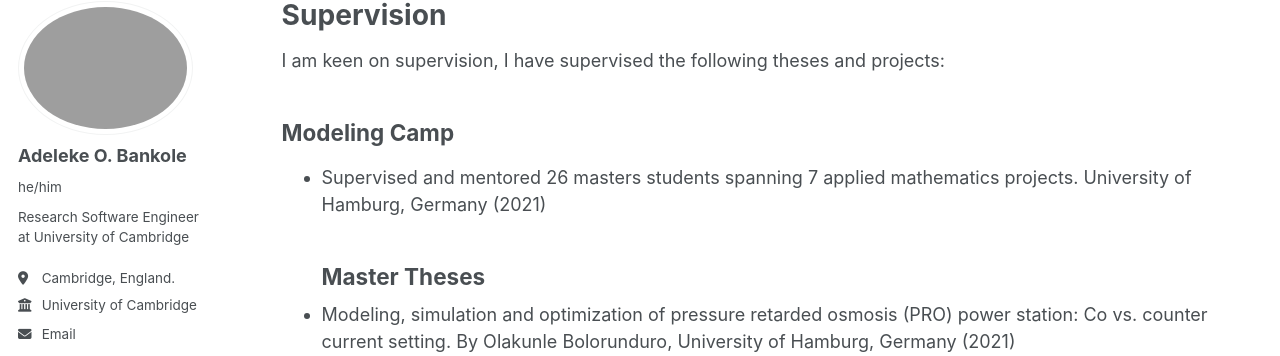
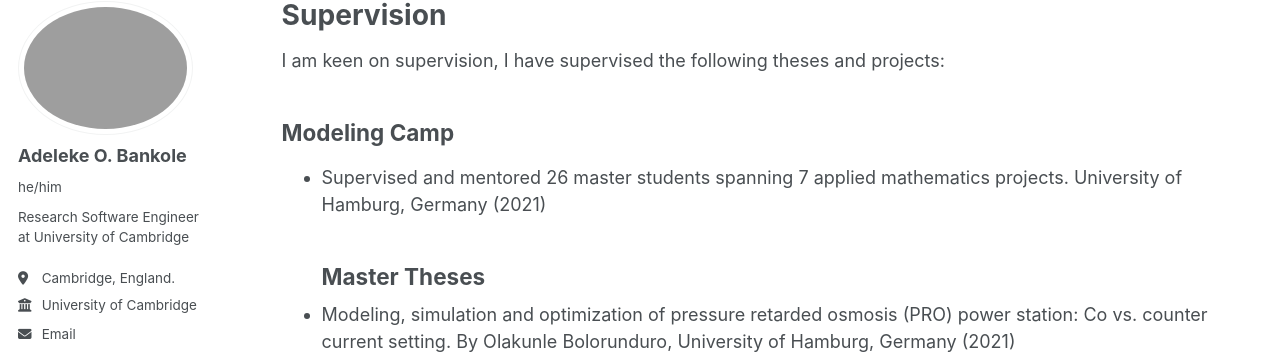
Before and after one commit to AdelekeBankole/adelekebankole.github.io, a Jekyll site: the page built from _supervision/supervision.md, in a window 1280 px wide and 1131 px high. Shown: the part 105-461 px from the top of the window. Built offline with Jekyll 4.4.1, drawn with Linux system fonts in a browser that asks for light colours; some web fonts are replaced.

Commit message:
Update supervision.md

```diff
--- a/_supervision/supervision.md
+++ b/_supervision/supervision.md
@@ -6,7 +6,7 @@ author_profile: true
 ---
 I am keen on supervision, I have supervised the following theses and projects:
 ## Modeling Camp
-* Supervised and mentored 26 masters students spanning 7 applied mathematics projects. University of Hamburg, Germany (2021)
+* Supervised and mentored 26 master students spanning 7 applied mathematics projects. University of Hamburg, Germany (2021)
 ## Master Theses
 * Modeling, simulation and optimization of pressure retarded osmosis (PRO) power station: Co vs. counter current setting. By Olakunle Bolorunduro, University of Hamburg, Germany (2021)
 * Kinetic induced moment systems using orthogonal polynomials. By Girish Kumatagi, University of Hamburg, Germany (2019)
```
